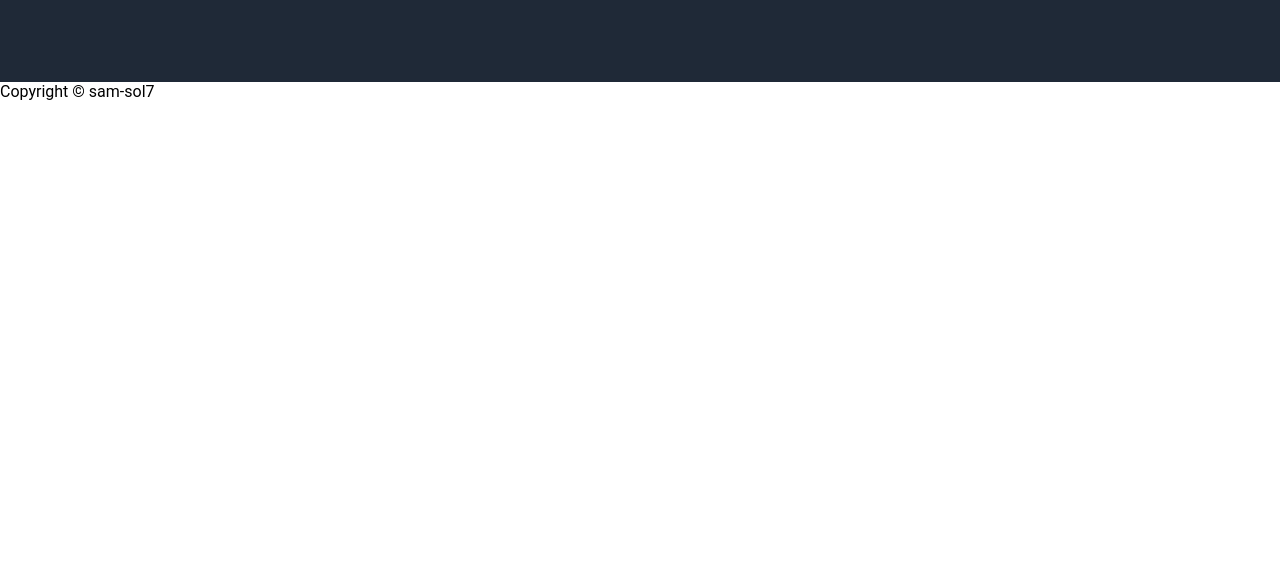
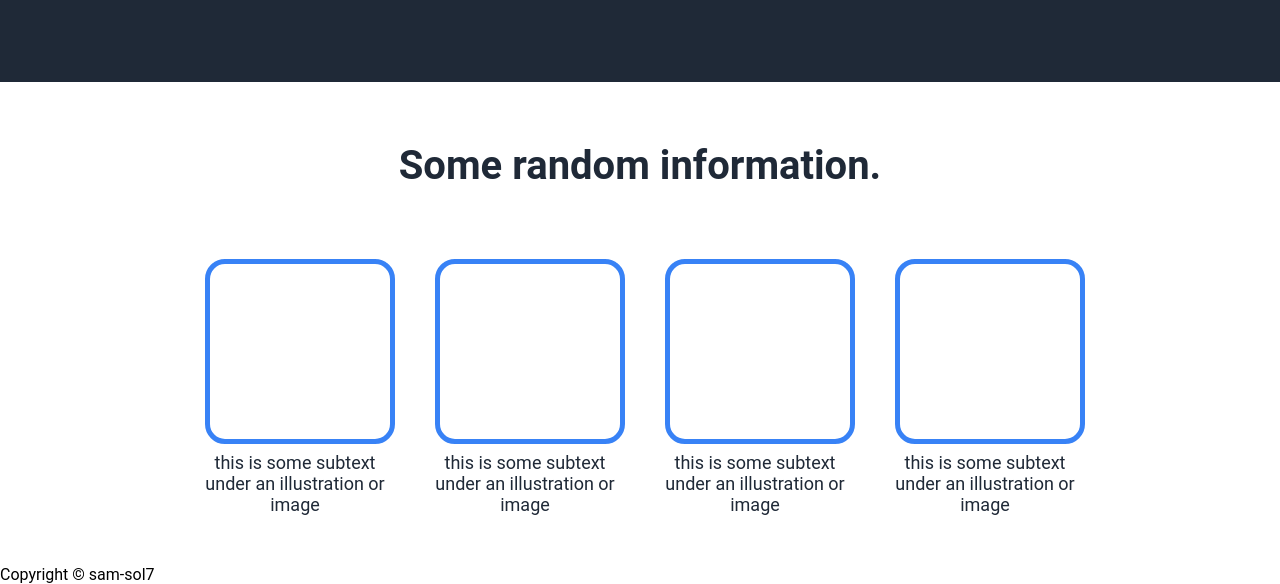
Before and after one commit to sam-sol7/LandingPage, a plain HTML site: page index.html in a window 1280 px wide. Shown: the part 500-1084 px from the top of the page. Before the commit the page ends 800 px from the top, so only its background shows below. Drawn offline with Linux system fonts and the light colour scheme.

Commit message:
Add the second section of the page

```diff
--- a/index.html
+++ b/index.html
@@ -32,7 +32,25 @@
         </div>
     </div>
     <div class="section-2">
-
+        <h1 id="second-title">Some random information.</h1>
+        <div id="section-2-img-container">
+            <div>
+                <div class="img-box"></div>
+                <p class="img-subtext">this is some subtext under an illustration or image</p>
+            </div>
+            <div>
+                <div class="img-box"></div>
+                <p class="img-subtext">this is some subtext under an illustration or image</p>
+            </div>
+            <div>
+                <div class="img-box"></div>
+                <p class="img-subtext">this is some subtext under an illustration or image</p>
+            </div>
+            <div>
+                <div class="img-box"></div>
+                <p class="img-subtext">this is some subtext under an illustration or image</p>
+            </div>
+        </div>
     </div>
     <div class="section-3">
 
--- a/styles.css
+++ b/styles.css
@@ -44,7 +44,6 @@
 
 .section-1 {
     display: flex;
-    flex-direction: row;
     background-color: #1F2937;
 }
 
@@ -56,25 +55,74 @@
     margin: 100px 200px 100px 50px;
 }
 
+.section-2 {
+    display: flex;
+    flex-direction: column;
+}
+
 #main-text {
-    color: #F9FAF8;
     font-size: 48px;
     font-weight: 900;
+    color: #F9FAF8;
 }
 
 #secondary-text {
-    color: #E5E7EB;
     font-size: 18px;
     font-weight: light;
+    color: #E5E7EB;
+}
+
+#second-title {
+    display: flex;
+    justify-content: center;
+    margin-top: 60px;
+    margin-bottom: 20px;
+    font-size: 40px;
+    font-weight: 2000;
+    color: #1F2937;
 }
 
 #signup-button {
-    background-color: #3882F6;
-    color: #E5E7EB;
     font-size: 18px;
     font-weight: bold;
     margin: 15px 0px 0px 0px;
     padding: 9px 40px 9px 40px;
     border: 0px;
     border-radius: 10px;
+    background-color: #3882F6;
+    color: #E5E7EB;
 }
+
+#section-2-img-container {
+    display: flex;
+    justify-content: center;
+    font-size: 18px;
+    font-weight: light;
+    color: #1F2937;
+}
+
+#section-2-img-container > div {
+    display: flex;
+    flex-direction: column;
+    justify-content: center;
+    margin: 50px 25px 50px 25px;
+    max-width: 180px;
+}
+
+.img-box {
+    display: flex;
+    justify-content: center;
+    height: 175px;
+    width: 100%;
+    border: 5px #3882F6 solid;
+    border-radius: 20px;
+    /* margin: 0px 50% 0px 50%; */
+}
+
+.img-subtext {
+    display: flex;
+    flex-direction: column;
+    justify-content: center;
+    text-align: center;
+    margin-top: 8px;
+}
```
